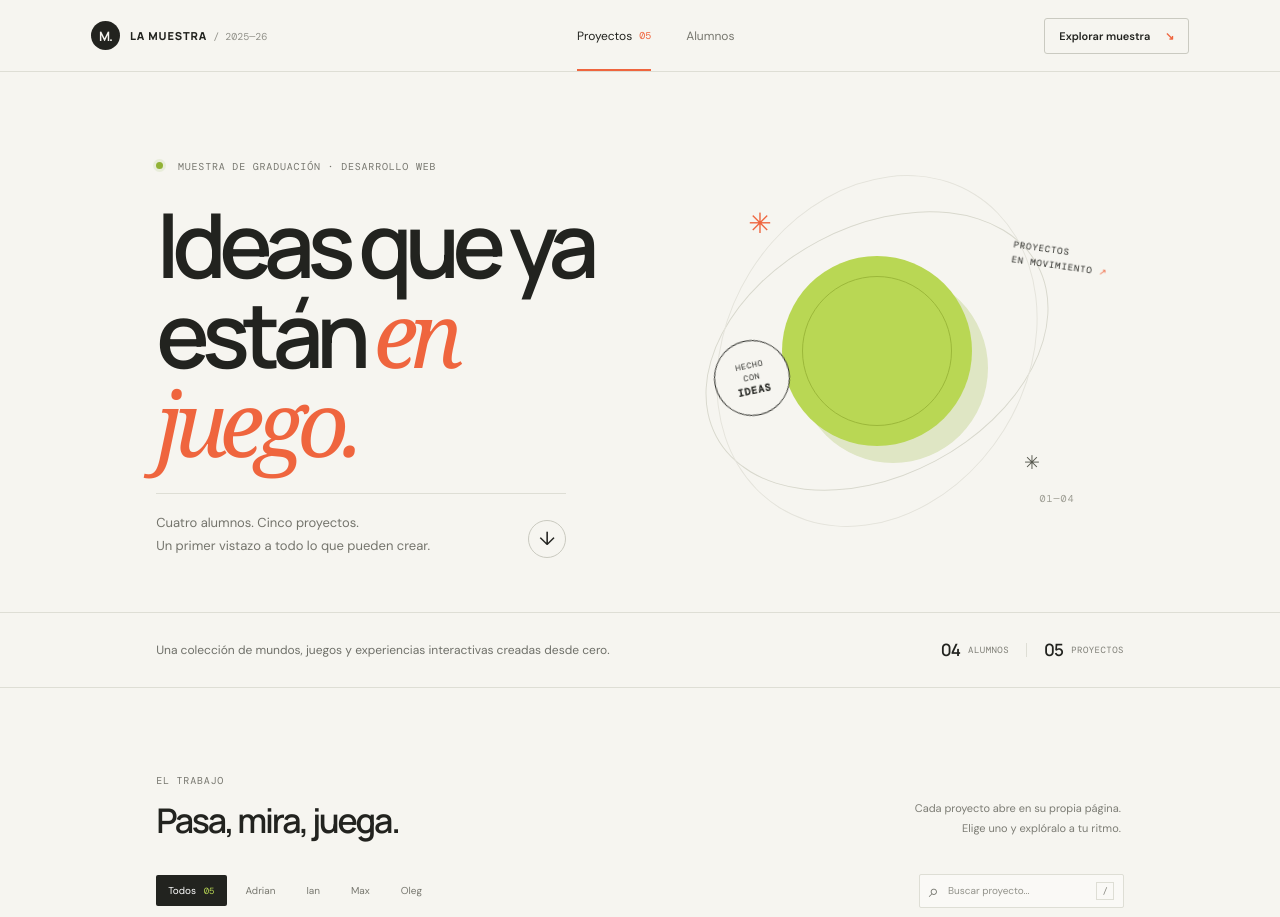
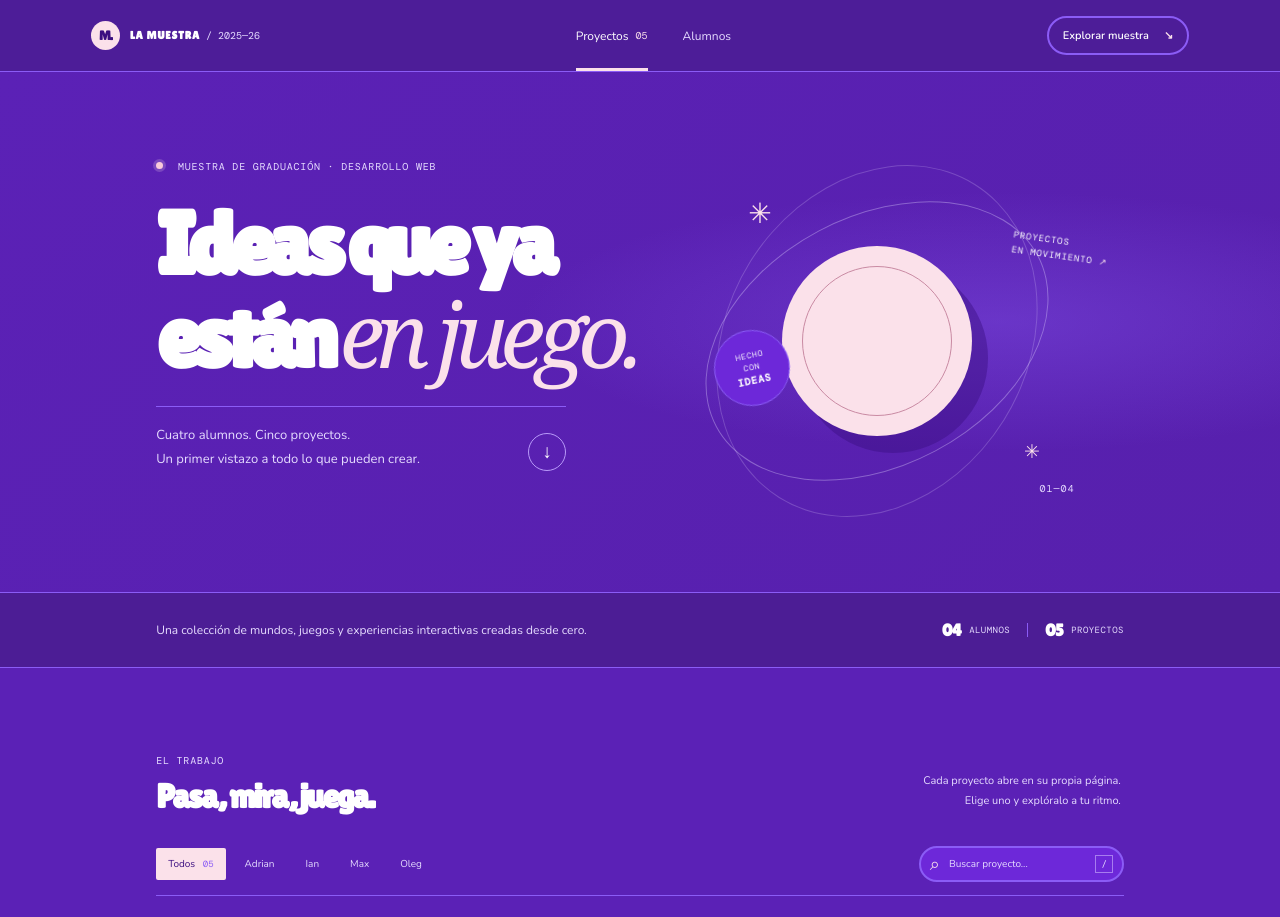
Before and after one commit to Fernando-Alvarado-Soria/programacion-visual, a plain HTML site: page index.html in a window 1280 px wide. Shown: the top 917 px of the page. Drawn offline with nearby package versions, Linux system fonts and the light colour scheme.

Commit message:
Rediseño UI paleta de colores pasteles y morados

```diff
--- /dev/null
+++ b/assets/css/brand.css
@@ -0,0 +1,70 @@
+/* Identidad cromática inspirada en la marca de la escuela. */
+body { background: var(--paper); color: var(--ink); }
+.site-header { position: sticky; top: 0; z-index: 10; border-color: #8b5cf6; background: rgb(76 29 149 / 88%); backdrop-filter: blur(14px); }
+.brand { color: #fff; }
+.brand-mark { background: #fbe1ea; color: #3b0f80; }
+.brand-year, .nav-link { color: #e6dcff; }
+.nav-link.active { color: #fff; box-shadow: inset 0 -3px #fbe1ea; }
+.nav-link span, .header-cta span { color: #fbe1ea; }
+.header-cta { border: 2px solid #8b5cf6; border-radius: 999px; color: #fff; }
+.header-cta:hover { border-color: #fbe1ea; background: #fbe1ea; color: #3b0f80; }
+.hero { position: relative; background: radial-gradient(ellipse at 78% 48%, rgb(139 92 246 / 35%), transparent 34%), linear-gradient(135deg, #5b21b6, #5720ad); }
+.hero-copy { z-index: 2; }
+.eyebrow { color: #e6dcff; }
+.live-dot { background: #f9c9da; box-shadow: 0 0 0 3px rgb(251 225 234 / 20%); }
+.hero h1 { color: #fff; }
+.hero h1 span { color: #fbe1ea; }
+.hero-bottom { border-color: #8b5cf6; }
+.hero-bottom p { color: #e6dcff; }
+.round-link { border-color: #b99bf9; color: #fff; }
+.round-link:hover { border-color: #fbe1ea; color: #fbe1ea; }
+.art-orbit { border-color: rgb(230 220 255 / 35%); }
+.orbit-two { border-color: rgb(230 220 255 / 22%); }
+.art-sun { background: #fbe1ea; box-shadow: 16px 17px 0 rgb(59 15 128 / 45%); }
+.art-sun::before { border-color: #c98aa3; }
+.art-spark, .art-caption span { color: #fbe1ea; }
+.art-stamp { border-color: #8b5cf6; background: #6d28d9; color: #fff; }
+.art-number { color: #e6dcff; }
+.intro-strip { border-color: #8b5cf6; background: #4c1d95; }
+.intro-strip p, .summary { color: #e6dcff; }
+.summary span { color: #fff; }
+.summary i { background: #8b5cf6; }
+.work-section { background: #5b21b6; }
+.section-heading h2, .students-heading h2 { color: #fff; }
+.section-aside { color: #e6dcff; }
+.toolbar { border-color: #8b5cf6; }
+.filter-button { color: #e6dcff; }
+.filter-button:hover { border-color: #b99bf9; color: #fff; }
+.filter-button.is-active { background: #fbe1ea; color: #3b0f80; }
+.filter-button span { color: #8b5cf6; }
+.search-box { border: 2px solid #8b5cf6; border-radius: 999px; background: #6d28d9; color: #fbe1ea; }
+.search-box input { color: #fff; }
+.search-box input::placeholder { color: #e6dcff; }
+.search-box kbd { border-color: #a77cef; color: #e6dcff; }
+.project-card { overflow: hidden; border: 2px solid #8b5cf6; border-radius: 18px; background: #6d28d9; box-shadow: 0 5px 0 #3b0f80; transition: transform .2s, box-shadow .2s; }
+.project-card:hover { transform: translateY(-4px); box-shadow: 0 9px 0 #3b0f80; }
+.card-link { padding: 10px 10px 15px; }
+.card-art { border-radius: 11px; }
+.card-student { color: #e6dcff; }
+.card-student span { color: #c4b5fd; }
+.card-info h3 { color: #fff; font-family: var(--display); font-weight: 400; letter-spacing: .01em; }
+.card-arrow { border-color: #a77cef; color: #fff; }
+.project-card:hover .card-arrow { border-color: #fbe1ea; background: #fbe1ea; color: #3b0f80; }
+.card-description { color: #e6dcff; }
+.card-tags span { border-color: #8b5cf6; background: #3b0f80; color: #f3eaff; }
+.empty-state { border-color: #a77cef; color: #e6dcff; }
+.students-section { background: #4c1d95; }
+.student-count, .student-index, .student-focus, .student-project-count { color: #d5c5fa; }
+.student-list, .student-row { border-color: #7544cb; }
+.student-row:hover { background: #5b21b6; }
+.student-name { color: #fff; }
+.student-arrow { color: #e6dcff; }
+.student-row:hover .student-arrow { color: #fbe1ea; }
+.site-footer { border-color: #8b5cf6; background: #3b0f80; }
+.site-footer p, .back-top { color: #e6dcff; }
+.back-top:hover { color: #fbe1ea; }
+
+@media (max-width: 620px) {
+  .site-header { background: rgb(76 29 149 / 94%); }
+  .project-card:hover { transform: none; }
+}
--- a/assets/css/styles.css
+++ b/assets/css/styles.css
@@ -1,14 +1,14 @@
 :root {
-  color-scheme: light;
-  --paper: #f6f5f0;
-  --ink: #22231f;
-  --muted: #77776f;
-  --line: #deded5;
-  --orange: #ef653e;
-  --green: #b9d754;
+  color-scheme: dark;
+  --paper: #5b21b6;
+  --ink: #ffffff;
+  --muted: #e6dcff;
+  --line: #8b5cf6;
+  --orange: #fbe1ea;
+  --green: #f9c9da;
   --mono: "DM Mono", monospace;
-  --sans: "DM Sans", sans-serif;
-  --display: "Manrope", sans-serif;
+  --sans: "Nunito", sans-serif;
+  --display: "Lilita One", "Trebuchet MS", sans-serif;
 }
 
 * { box-sizing: border-box; }
--- a/index.html
+++ b/index.html
@@ -3,13 +3,14 @@
   <head>
     <meta charset="UTF-8" />
     <meta name="viewport" content="width=device-width, initial-scale=1.0" />
-    <meta name="theme-color" content="#f6f5f0" />
+    <meta name="theme-color" content="#5b21b6" />
     <meta name="description" content="Una muestra de los proyectos web creados por Adrian, Ian, Max y Oleg." />
     <title>La muestra — Proyectos de graduación</title>
     <link rel="preconnect" href="https://fonts.googleapis.com" />
     <link rel="preconnect" href="https://fonts.gstatic.com" crossorigin />
-    <link href="https://fonts.googleapis.com/css2?family=DM+Mono:wght@400;500&family=DM+Sans:wght@400;500;600;700&family=Manrope:wght@400;500;600;700;800&display=swap" rel="stylesheet" />
+    <link href="https://fonts.googleapis.com/css2?family=DM+Mono:wght@400;500&family=Lilita+One&family=Nunito:wght@400;600;700;800&display=swap" rel="stylesheet" />
     <link rel="stylesheet" href="assets/css/styles.css" />
+    <link rel="stylesheet" href="assets/css/brand.css" />
     <script src="assets/js/main.js" defer></script>
   </head>
   <body>
```
Also changed, not shown: 1 other file.
